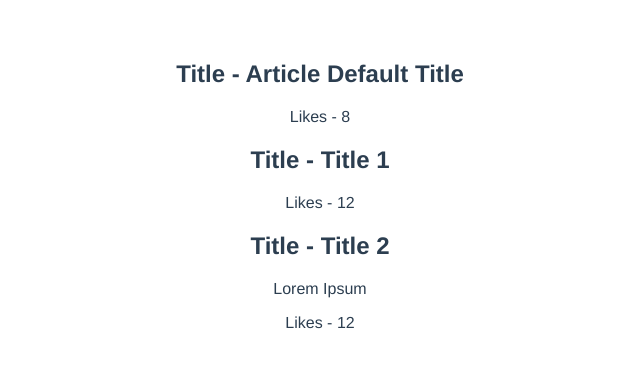
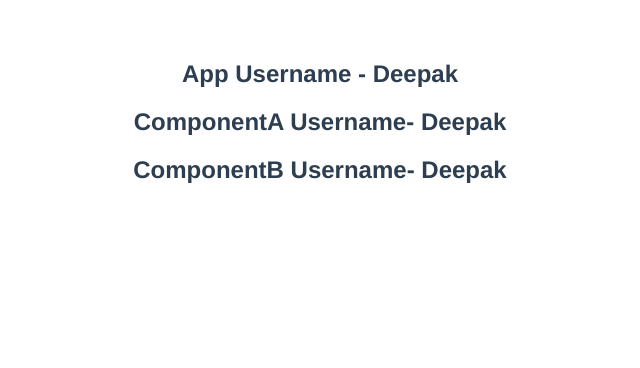
Before and after one commit to deepak252/vuejs-tutorial, a Vue app: page / in a window 1280 px wide. Shown: the top 368 px of the page, without its empty margins (320-960 px from the left). Built offline with nearby package versions, Linux system fonts and the light colour scheme.

Commit message:
Provide/Inject

```diff
--- a/src/App.vue
+++ b/src/App.vue
@@ -4,26 +4,37 @@
   <!-- <Greet name="Bruce" hero-name="Batman"/>
   <Greet name="Clark" hero-name="Superman"/>
   <Greet :name="name" :hero-name="name2"/> -->
-  <Article :likes="8"/>
+  <!-- <Article :likes="8"/>
   <Article title="Title 1" :likes="12"/>
-  <Article id="article-2" :title="'Title 2'" content="Lorem Ipsum" :likes="12"/>
-
+  <Article id="article-2" :title="'Title 2'" content="Lorem Ipsum" :likes="12"/> -->
+  <h2>App Username - {{name}}</h2>
+  <ComponentA />
 </template>
 
 <script>
 // import Greet from'./components/Greet.vue'
-import Article from'./components/Article.vue'
+// import Article from'./components/Article.vue'
+import ComponentA from'./components/ComponentA.vue'
 
 export default {
   name: 'App',
   components: {
     // Greet,
-    Article
+    // Article,
+    ComponentA
   },
   data(){
     return {
       name: 'Deepak',
       name2: 'D.C.'
+    }
+  },
+  // provide: {
+  //   username: 'Deepak'
+  // }
+  provide(){
+    return {
+      username: this.name
     }
   }
 
--- /dev/null
+++ b/src/components/ComponentA.vue
@@ -0,0 +1,21 @@
+<template>
+    <div>
+        <h2>ComponentA Username- {{username}}</h2>
+        <ComponentB />
+    </div>
+</template>
+
+<script>
+import ComponentB from './ComponentB.vue'
+export default {
+    name: 'ComponentA',
+    components: {
+        ComponentB
+    },
+    inject: ['username']
+}
+</script>
+
+<style scoped>
+
+</style>
--- /dev/null
+++ b/src/components/ComponentB.vue
@@ -0,0 +1,16 @@
+<template>
+    <div>
+        <h2>ComponentB Username- {{username}}</h2>
+    </div>
+</template>
+
+<script>
+export default {
+    name: 'ComponentB',
+    inject: ['username']
+}
+</script>
+
+<style scoped>
+
+</style>
```
